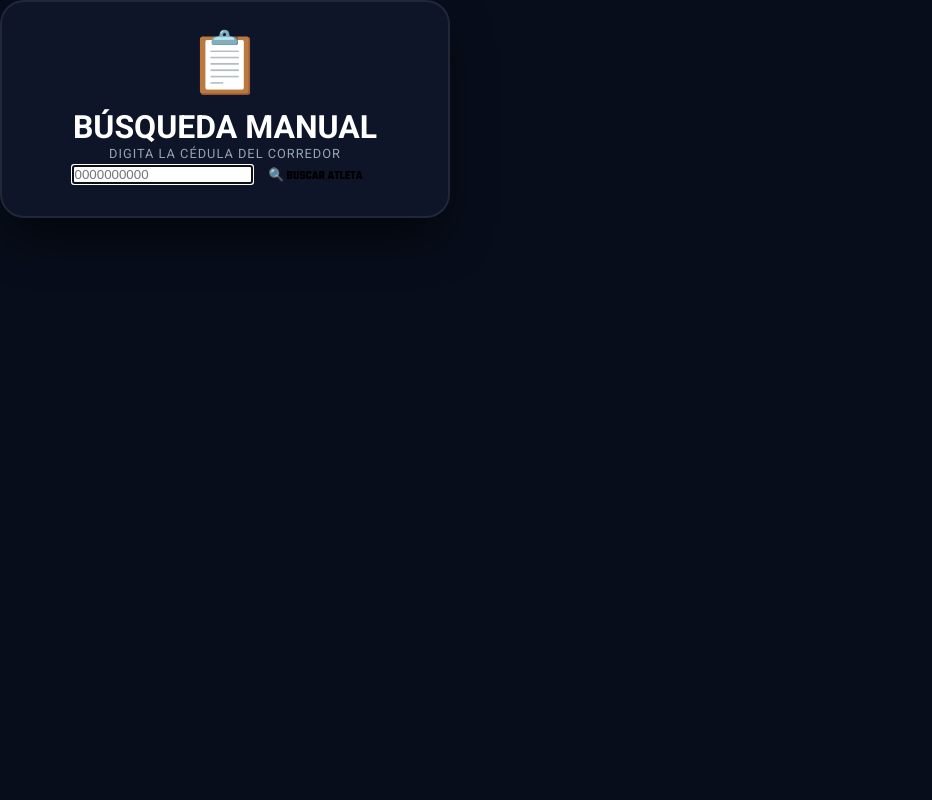
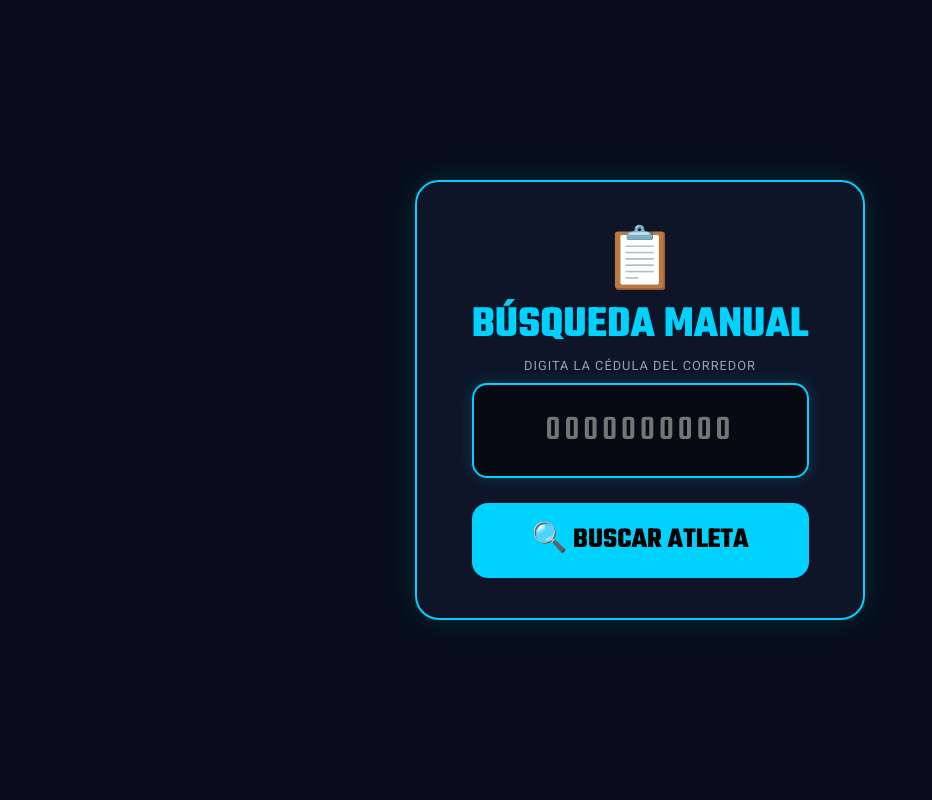
Before and after one commit to ADRIANARAUZ/trail, a Flask app: page /admin/buscar_manual in a window 1280 px wide. Shown: the whole page, without its empty margins (0-932 px from the left). Run offline with Flask 3, Linux system fonts and the light colour scheme.

Commit message:
refactor: css externo organizado

```diff
--- a/static/css/admin.css
+++ b/static/css/admin.css
@@ -1595,12 +1595,6 @@ body {
     text-align: right;
 }
 
-/*
-     * BARRAS DE PROGRESO
-     * El ancho NO se pone aquí con Jinja2.
-     * Se aplica desde JS leyendo el atributo data-pct del elemento.
-     * Así el validador CSS de VS Code no se confunde.
-     */
 .bar-wrap {
     display: flex;
     align-items: center;
@@ -1657,3 +1651,93 @@ body {
         padding: 28px 24px 60px;
     }
 }
+
+
+        :root {
+            --neon-blue: #00d2ff;
+            --bg-dark: #070d1a;
+        }
+
+        * {
+            box-sizing: border-box;
+            margin: 0;
+            padding: 0;
+        }
+
+        body {
+            font-family: 'Roboto', sans-serif;
+            background-color: var(--bg-dark);
+            color: white;
+            display: flex;
+            justify-content: center;
+            align-items: center;
+            min-height: 100vh;
+            padding: 15px;
+        }
+
+        .validator-container {
+            width: 100%;
+            max-width: 450px;
+            background: rgba(15, 23, 42, 0.95);
+            backdrop-filter: blur(12px);
+            border-radius: 24px;
+            padding: 40px 30px;
+            border: 2px solid var(--neon-blue);
+            box-shadow: 0 0 30px rgba(0, 210, 255, 0.15);
+            text-align: center;
+        }
+
+        h1 {
+            font-family: 'Teko';
+            font-size: 2.8rem;
+            color: var(--neon-blue);
+            text-transform: uppercase;
+            line-height: 1;
+            margin-bottom: 10px;
+        }
+
+        .input-cedula {
+            width: 100%;
+            padding: 20px;
+            border-radius: 15px;
+            border: 2px solid #1e293b;
+            background: rgba(0, 0, 0, 0.5);
+            color: white;
+            font-size: 2.2rem;
+            text-align: center;
+            font-family: 'Teko';
+            letter-spacing: 4px;
+            outline: none;
+            transition: 0.3s;
+            margin-bottom: 25px;
+            margin-top: 10px;
+        }
+
+        .input-cedula:focus {
+            border-color: var(--neon-blue);
+            box-shadow: 0 0 15px rgba(0, 210, 255, 0.2);
+        }
+
+        .btn-action {
+            display: flex;
+            align-items: center;
+            justify-content: center;
+            width: 100%;
+            height: 75px;
+            /* Más grande para máxima facilidad */
+            border-radius: 16px;
+            font-family: 'Teko';
+            font-size: 1.8rem;
+            font-weight: 700;
+            text-transform: uppercase;
+            text-decoration: none;
+            border: none;
+            cursor: pointer;
+            background: var(--neon-blue);
+            color: black;
+            transition: 0.2s;
+        }
+
+        .btn-action:active {
+            transform: scale(0.96);
+        }
```
